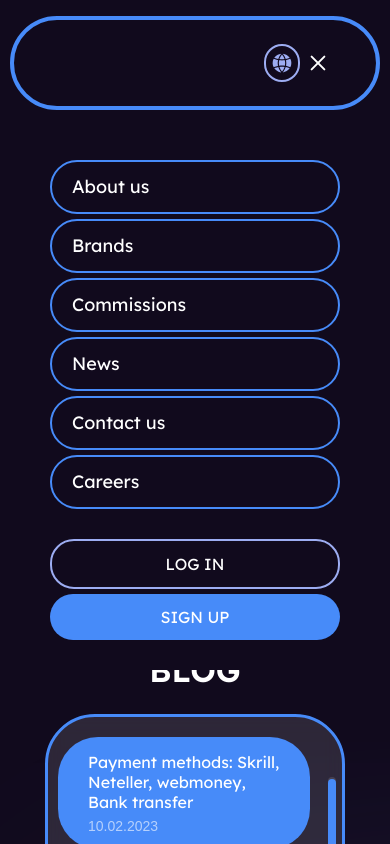
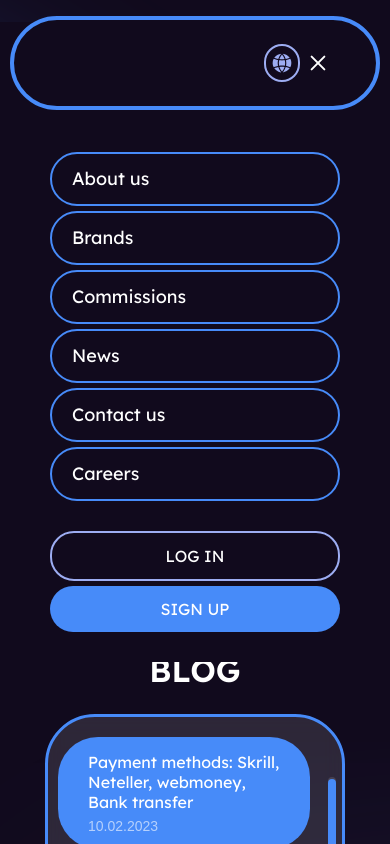
Before and after one commit to GenDev-1001/testTask, a plain HTML site: page index.html in a window 390 px wide. Both pictures are taken after a click on the button 318 px from the left and 63 px from the top of the page. Shown: the top 844 px of the page. Drawn offline with nearby package versions, Linux system fonts and the light colour scheme.

Commit message:
fix: fix menu

```diff
--- a/styles/style.css
+++ b/styles/style.css
@@ -138,7 +138,7 @@ main {
 .menu__list-link {
 	font-size: 16px;
 	line-height: 20px;
-		transition: color 0.3s ease-in;
+	transition: color 0.3s ease-in;
 }
 
 .menu__list-link:hover {
@@ -760,12 +760,11 @@ main {
 	}
 
 	.menu--active {
-		padding: 160px 50px 30px 50px;
-		width: 100%;
-		top: 0;
-		left: 0;
-		transform: translateX(0);
-		z-index: -1;
+		padding: 130px 50px 30px 50px;
+    width: 100%;
+    left: 0;
+    transform: translate(0px, -100px);
+    z-index: -1;
 	}
 
 	.lang__list {
```
